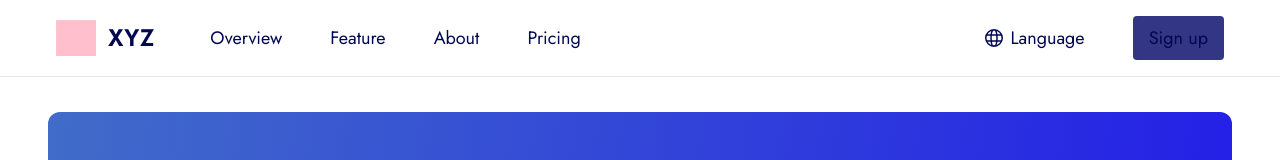
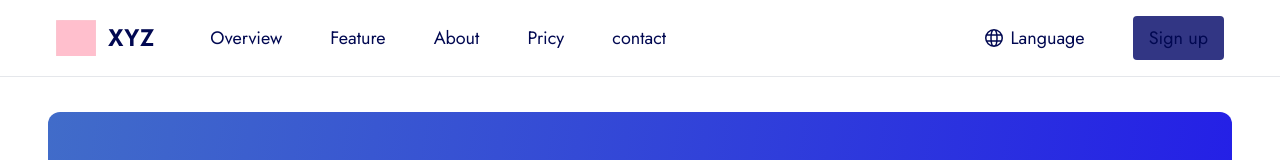
Before and after one commit to Gaurav-kr9/newproj, a React (Vite) app: page / in a window 1280 px wide. Shown: the top 160 px of the page. Built offline with nearby package versions, Linux system fonts and the light colour scheme.

Commit message:
add additional link in navbar

```diff
--- a/src/components/Navbar.jsx
+++ b/src/components/Navbar.jsx
@@ -13,7 +13,8 @@ const Navbar = () => {
         {link: "Overview", path: "home"},
         {link: "Feature", path: "feature"},
         {link: "About", path: "about"},
-        {link: "Pricing", path: "pricing"},
+        {link: "Pricy", path: "pricing"},
+        {link: "contact", path: "pricing"},
     ]
     return (
    <>
```
